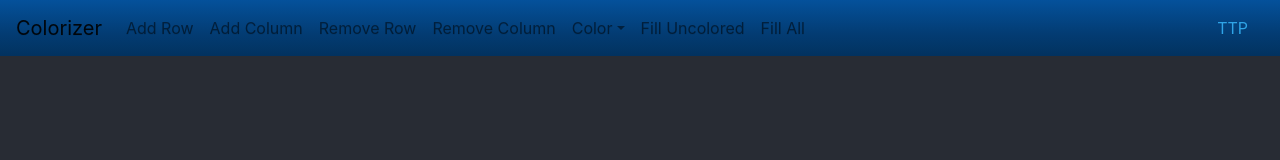
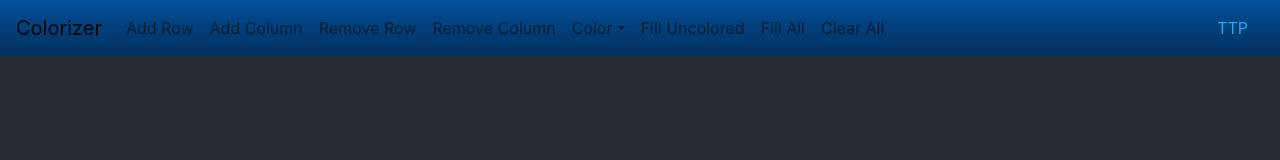
Before and after one commit to Scarcrux/TPP-DOMChallenges3, a React (Create React App) app: page / in a window 1280 px wide. Shown: the top 160 px of the page. Built offline with nearby package versions, Linux system fonts and the light colour scheme.

Commit message:
Add clear all functionality - #13
completes #13

```diff
--- a/src/App.js
+++ b/src/App.js
@@ -32,6 +32,13 @@ class App extends Component {
       const row = new Array(this.state.grid[0].length).fill(this.state.currentColor);
       this.setState({grid: [...this.state.grid, row]});
     }
+  };
+
+  handleClearAll = () => {
+    const grid = this.state.grid.map(row =>
+      row.map(() => "default")
+    );
+    this.setState({grid: grid});
   };
 
   handleClick = (x, y) => {
@@ -84,6 +91,7 @@ class App extends Component {
         <Menu
           handleAddColumn={this.handleAddColumn}
           handleAddRow={this.handleAddRow}
+          handleClearAll={this.handleClearAll}
           handleColorChange={this.handleColorChange}
           handleFillAll={this.handleFillAll}
           handleFillUncolored={this.handleFillUncolored}
--- a/src/components/Menu.js
+++ b/src/components/Menu.js
@@ -64,6 +64,9 @@ const Menu = (props) => {
             <NavItem>
               <NavLink href="#" onClick={props.handleFillAll}>Fill All</NavLink>
             </NavItem>
+            <NavItem>
+              <NavLink href="#" onClick={props.handleClearAll}>Clear All</NavLink>
+            </NavItem>
           </Nav>
           <NavLink href="https://www.techtalentpipeline.nyc/">TTP</NavLink>
         </Collapse>
```
Also changed, not shown: 1 other file (tests, documents, lock files or other folders).
